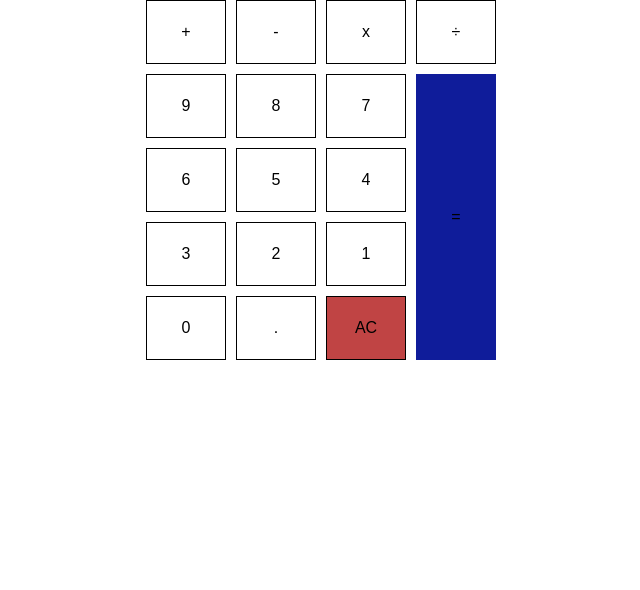
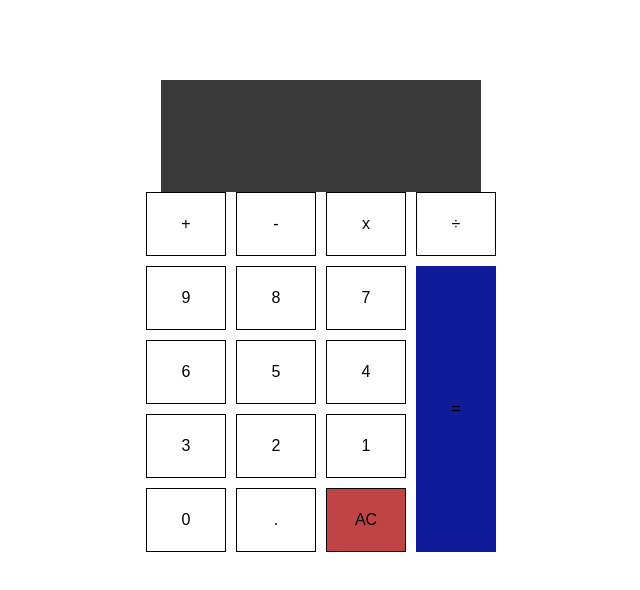
Before and after one commit to Robfer28/calculator, a React (Create React App) app: page / in a window 1280 px wide. Shown: the top 590 px of the page, without its empty margins (319-959 px from the left). Built offline with nearby package versions, Linux system fonts and the light colour scheme.

Commit message:
adding display

```diff
--- a/src/App.js
+++ b/src/App.js
@@ -1,11 +1,13 @@
 import React from "react";
 import Calculator from "./Components/Calculator";
+import Display from "./Components/Display";
 
 import "./App.css";
 
 function App() {
   return (
     <div>
+      <Display />
       <Calculator />
     </div>
   );
--- a/src/Components/Calculator.css
+++ b/src/Components/Calculator.css
@@ -23,6 +23,14 @@
   outline: none;
 }
 
+.AC {
+  background: #c04444;
+}
+.AC:hover,
+.AC:active {
+  background: #af3b3b;
+}
+
 .Equals {
   grid-column: 4/5;
   grid-row: 2/6;
@@ -32,10 +40,3 @@
 .Equals:hover {
   background: #37a6de;
 }
-.AC {
-  background: #c04444;
-}
-.AC:hover,
-.AC:active {
-  background: #af3b3b;
-}
--- /dev/null
+++ b/src/Components/Display.css
@@ -0,0 +1,14 @@
+.Display {
+  width: 20rem;
+  background-color: #393939;
+  height: 7rem;
+  display: flex;
+  align-items: center;
+  justify-content: flex-end;
+  margin: 5rem auto 0 auto;
+}
+
+.Display-Text {
+  text-align: end;
+  font-size: 2.5rem;
+}
--- /dev/null
+++ b/src/Components/Display.js
@@ -0,0 +1,11 @@
+import React from "react";
+import "./Display.css";
+
+function Display({ operation }) {
+  return (
+    <div className="Display">
+      <div className="Display-Text">{operation}</div>
+    </div>
+  );
+}
+export default Display;
```
